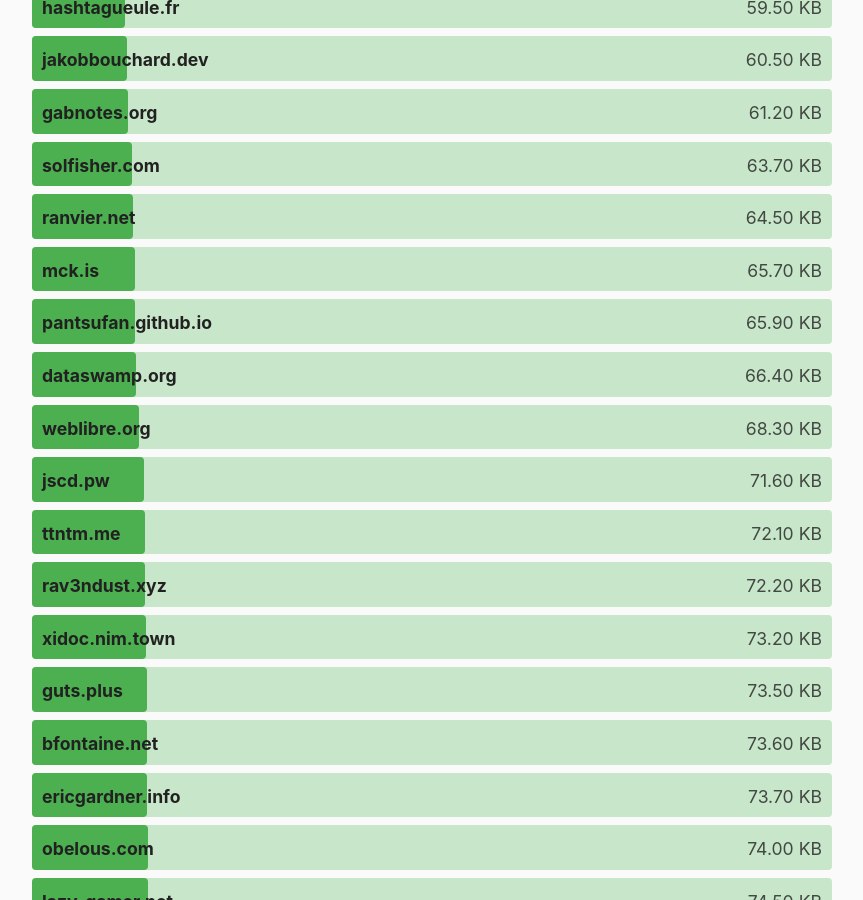
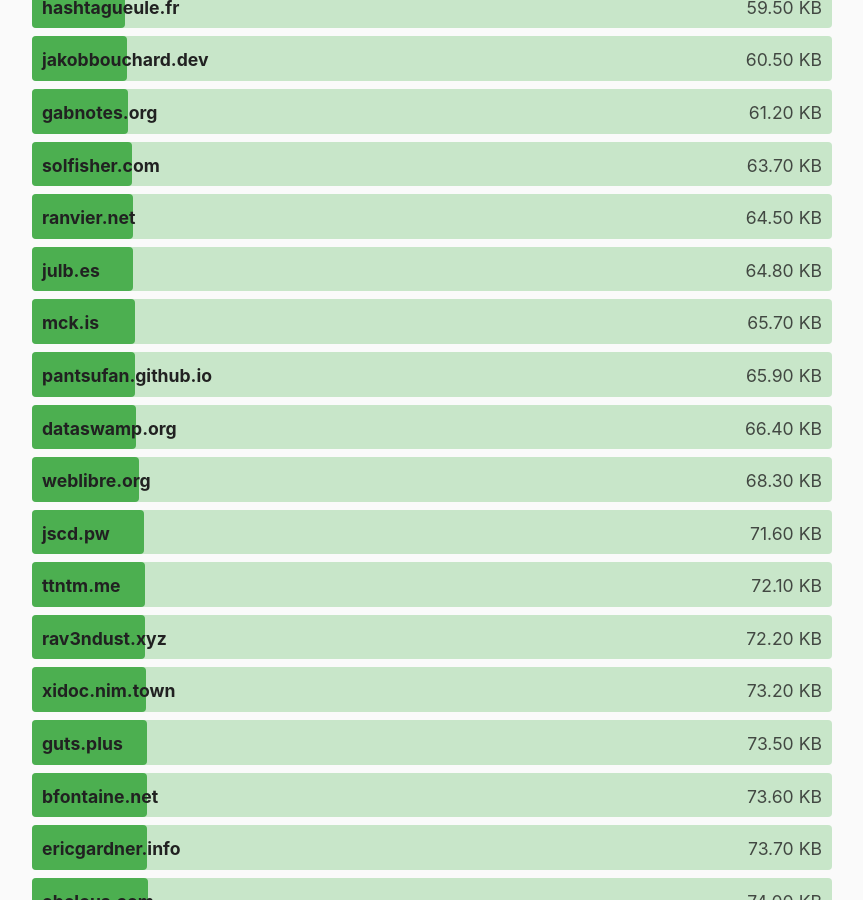
Before and after one commit to kevquirk/512kb.club, a Jekyll site: the page built from index.md, in a window 1280 px wide and 900 px high, scrolled down 10109 px. Shown: the whole window, without its empty margins (208-1071 px from the left). Built offline with Jekyll 4.4.1, drawn with Linux system fonts in a browser that asks for light colours.

Commit message:
julb.es
https://gtmetrix.com/reports/www.julb.es/xPO3E5NC/

```diff
--- a/_data/sites.yml
+++ b/_data/sites.yml
@@ -843,6 +843,11 @@
   size: 493
   last_checked: 2021-11-12
 
+- domain: julb.es
+  url: https://julb.es/
+  size: 64.8
+  last_checked: 2022-01-08
+
 - domain: kaalatrie.github.io
   url: https://kaalatrie.github.io/
   size: 293
```
